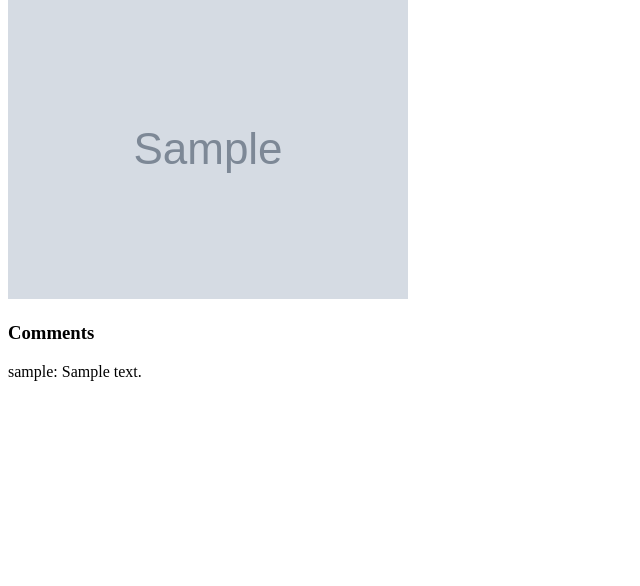
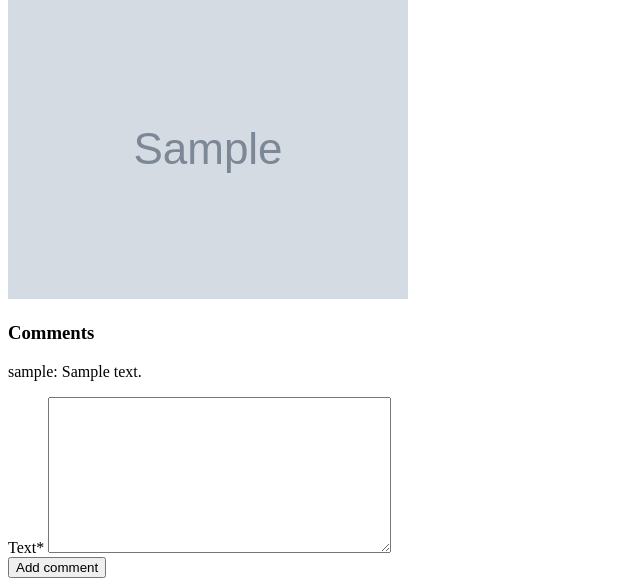
Before and after one commit to ArtemSl0/social-feed-portfolio, a Django app: page /posts/1/ in a window 1280 px wide. Shown: the part 297-883 px from the top of the page, without its empty margins (0-640 px from the left). Before the commit the page ends 678 px from the top, so only its background shows below. Run offline with Django 5.2, Linux system fonts and the light colour scheme; a user stored in the database is signed in; tables that the repository leaves empty hold one stand-in row (values such as "Sample post"); grey boxes marked "Sample" are stand-in pictures; some libraries are stand-ins or nearby versions.

Commit message:
Add comment creation form, view and url

```diff
--- a/feed/forms.py
+++ b/feed/forms.py
@@ -1,7 +1,7 @@
 from django import forms
 from django.contrib.auth.forms import UserCreationForm
 
-from feed.models import User, Post
+from feed.models import User, Post, Comment
 
 
 class UserRegistrationForm(UserCreationForm):
@@ -14,3 +14,9 @@ class PostForm(forms.ModelForm):
     class Meta:
         model = Post
         fields = ["content"]
+
+
+class CommentForm(forms.ModelForm):
+    class Meta:
+        model = Comment
+        fields = ["text"]
--- a/feed/urls.py
+++ b/feed/urls.py
@@ -3,13 +3,19 @@ from django.urls import path
 from feed.views import (
     PostListView,
     PostDetailView,
-    PostCreateView
+    PostCreateView,
+    CommentCreateView
 )
 
 urlpatterns = [
     path("", PostListView.as_view(), name="index"),
     path("posts/<int:pk>/", PostDetailView.as_view(), name="post-detail"),
     path("posts/create/", PostCreateView.as_view(), name="post-create"),
+    path(
+        "posts/<int:pk>/comment/",
+        CommentCreateView.as_view(),
+        name="comment-create",
+    ),
 ]
 
 app_name = "feed"
--- a/feed/views.py
+++ b/feed/views.py
@@ -2,8 +2,8 @@ from django.contrib.auth.mixins import LoginRequiredMixin
 from django.views import generic
 from django.urls import reverse_lazy
 
-from feed.forms import UserRegistrationForm, PostForm
-from feed.models import Post, User
+from feed.forms import UserRegistrationForm, PostForm, CommentForm
+from feed.models import Post, User, Comment
 
 
 class PostListView(generic.ListView):
@@ -13,6 +13,11 @@ class PostListView(generic.ListView):
 
 class PostDetailView(generic.DetailView):
     model = Post
+
+    def get_context_data(self, **kwargs):
+        context = super().get_context_data(**kwargs)
+        context["comment_form"] = CommentForm()
+        return context
 
 
 class RegisterView(generic.CreateView):
@@ -30,3 +35,18 @@ class PostCreateView(LoginRequiredMixin, generic.CreateView):
     def form_valid(self, form):
         form.instance.author = self.request.user
         return super().form_valid(form)
+
+
+class CommentCreateView(LoginRequiredMixin, generic.CreateView):
+    model = Comment
+    form_class = CommentForm
+
+    def form_valid(self, form):
+        form.instance.author = self.request.user
+        form.instance.post_id = self.kwargs["pk"]
+        return super().form_valid(form)
+
+    def get_success_url(self):
+        return reverse_lazy(
+            "feed:post-detail", kwargs={"pk": self.kwargs["pk"]}
+        )
--- a/templates/feed/post_detail.html
+++ b/templates/feed/post_detail.html
@@ -1,4 +1,5 @@
 {% extends "base.html" %}
+{% load crispy_forms_tags %}
 
 {% block content %}
   <h1>{{ post.content }}</h1>
@@ -14,4 +15,11 @@
   {% for comment in post.comments.all %}
     <p>{{ comment.author }}: {{ comment.text }}</p>
   {% endfor %}
+  {% if user.is_authenticated %}
+  <form method="post" action="{% url 'feed:comment-create' pk=post.pk %}">
+    {% csrf_token %}
+    {{ comment_form|crispy }}
+    <button type="submit" class="btn btn-primary">Add comment</button>
+  </form>
+{% endif %}
 {% endblock %}
```
